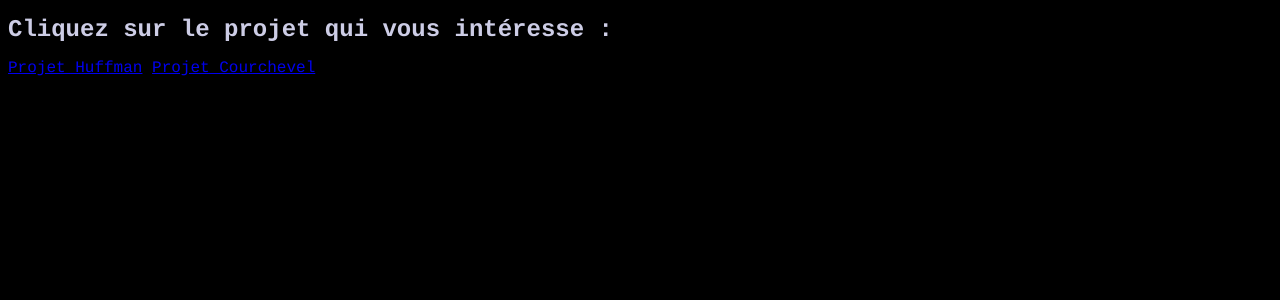
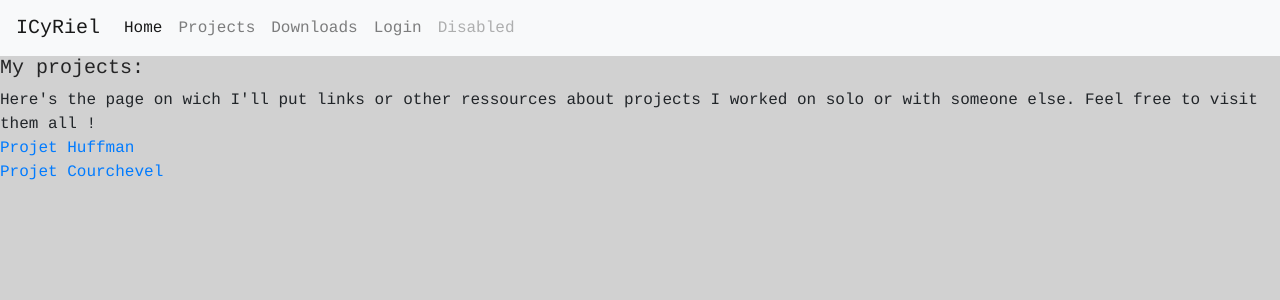
Before and after one commit to cyriacth/portfolio_web, a Flask app: page /views/projects in a window 1280 px wide. Shown: the top 300 px of the page. Run offline with Flask 3, Linux system fonts and the light colour scheme.

Commit message:
navbar + post/get login + others misc

```diff
--- a/templates/downloads.html
+++ b/templates/downloads.html
@@ -5,8 +5,8 @@
 {% endblock %}
 
 {% block content %}
-		<a href="http://127.0.0.1:8000/views/return-files" target="blank">
-            <button class='btn btn-default'>Download!
+		<a href="http://127.0.0.1:8000/views/return-files" target="blank" >
+            <button class='btn btn-default'>Download my CV !
             </button>
         </a>
 {% endblock %}
--- a/templates/index.html
+++ b/templates/index.html
@@ -1,35 +1,70 @@
 <!DOCTYPE html>
 <html lang="en">
     <head>
+        <!-- ce lien est nécessaire pour bootstrap-->
+        <link rel="stylesheet" href="https://cdn.jsdelivr.net/npm/bootstrap@4.3.1/dist/css/bootstrap.min.css"
+        integrity="sha384-ggOyR0iXCbMQv3Xipma34MD+dH/1fQ784/j6cY/iJTQUOhcWr7x9JvoRxT2MZw1T"
+        crossorigin="anonymous">
+
+
         <style>
-            body {background-color: rgb(0, 0, 0); font-family: courier; font-size: 100%;}
-            h1   {color: rgb(205, 205, 230); font-family: courier; font-size: 150%;}
-            p    {color: rgb(228, 206, 206); font-family: courier; font-size: 100%;}
+            body {background-color: rgb(209, 209, 209); font-family: courier; font-size: 100%;}
+            h1   {color: rgb(36, 36, 37); font-family: courier; font-size: 125%;}
+            p    {color: rgb(48, 47, 47); font-family: courier; font-size: 100%;}
         </style>
+
+
         <meta charset="UTF-8">
         <meta http-equiv="X-UA-Compatible" content="IE=edge">
         <meta name="viewport" content="width=device-width, initial-scale=1.0">
+
+
         {% block title %}
         <title>Home</title>
         {% endblock %}
     </head>
+
+
+
+
     <body>
+
+
+        <nav class="navbar navbar-expand-lg navbar-light bg-light">
+            <a class="navbar-brand" href="#">ICyRiel</a>
+            <button class="navbar-toggler" type="button" data-toggle="collapse" data-target="#navbarNavAltMarkup" aria-controls="navbarNavAltMarkup" aria-expanded="false" aria-label="Toggle navigation">
+              <span class="navbar-toggler-icon"></span>
+            </button>
+            <div class="collapse navbar-collapse" id="navbarNavAltMarkup">
+              <div class="navbar-nav">
+                <a class="nav-item nav-link active" href="http://127.0.0.1:8000/views">Home <span class="sr-only">(current)</span></a>
+                <a class="nav-item nav-link" href="http://127.0.0.1:8000/views/projects">Projects</a>
+                <a class="nav-item nav-link" href="http://127.0.0.1:8000/views/file-downloads">Downloads</a>
+                <a class="nav-item nav-link" href="http://127.0.0.1:8000/views/login">Login</a>
+                <a class="nav-item nav-link disabled" href="#" tabindex="-1" aria-disabled="true">Disabled</a>
+              </div>
+            </div>
+        </nav>
+
+
         <div>
             {% block content %}
-            <h1>Home Page</h1>
-            <a href= http://127.0.0.1:8000/views>Home</a>
-            <a href= http://127.0.0.1:8000/views/projects>Projects</a>
-            <a href= http://127.0.0.1:8000/views/json>Json</a>
-            <a href= http://127.0.0.1:8000/views/profile/Cyriac>Cyriac's profile</a>
-            <a href= http://127.0.0.1:8000/views/file-downloads> Téléchargements</a>
             <p>Hello, {{ name }} !</p>
             {% endblock %}
         </div>
+
+
+        <!-- les trois prochains scripts sont nécessaires pour bootstrap-->
+        <script src="https://code.jquery.com/jquery-3.3.1.slim.min.js" integrity="sha384-q8i/X+965DzO0rT7abK41JStQIAqVgRVzpbzo5smXKp4YfRvH+8abtTE1Pi6jizo" crossorigin="anonymous"></script>
+        <script src="https://cdn.jsdelivr.net/npm/popper.js@1.14.7/dist/umd/popper.min.js" integrity="sha384-UO2eT0CpHqdSJQ6hJty5KVphtPhzWj9WO1clHTMGa3JDZwrnQq4sF86dIHNDz0W1" crossorigin="anonymous"></script>
+        <script src="https://cdn.jsdelivr.net/npm/bootstrap@4.3.1/dist/js/bootstrap.min.js" integrity="sha384-JjSmVgyd0p3pXB1rRibZUAYoIIy6OrQ6VrjIEaFf/nJGzIxFDsf4x0xIM+B07jRM" crossorigin="anonymous"></script>
         <script
 
         type="text/javascript"
         src="{{ url_for('static', filename = 'index.js' )}}">
 
         </script>
+
+
     </body>
 </html>
--- a/templates/projects.html
+++ b/templates/projects.html
@@ -6,8 +6,18 @@
 
 {% block content %}
 <h1>
-    Cliquez sur le projet qui vous intéresse :
+    My projects:
 </h1>
+
+<div>
+    Here's the page on wich I'll put links or other ressources about projects I worked on solo or with someone else. Feel free to visit them all !
+</div>
+
+<div>
 <a href= https://github.com/uvsq22102103/Projet-Huffmann>Projet Huffman</a>
+</div>
+
+<div>
 <a href= https://github.com/uvsq22104322/GPS_Courchevel>Projet Courchevel</a>
+</div>
 {% endblock %}
--- a/views.py
+++ b/views.py
@@ -40,3 +40,15 @@ def return_files():
         return send_file("static/files/cyriac-thibaudeau.pdf", as_attachment="cvcyriac.pdf")
     except Exception as e:
         return str(e)
+
+@views.route("/login", methods=["POST", "GET"])
+def login():
+    if request.method == "POST":
+        user = request.form["nm"]
+        return redirect(url_for("views.user", usr=user))
+    else:
+        return render_template("login.html")
+
+@views.route("/<usr>")
+def user(usr):
+    return f"<h1>{usr}</h1>"
```
Also changed, not shown: templates/login.html (added, +19 -0 lines), templates/profile_name.html (deleted, +0 -20 lines).
